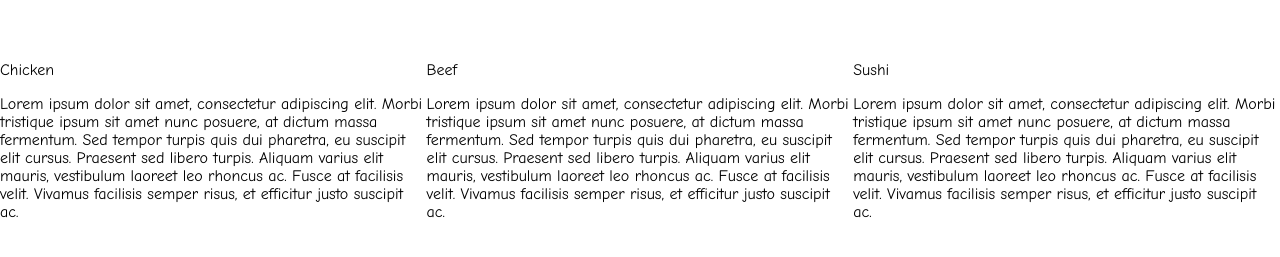
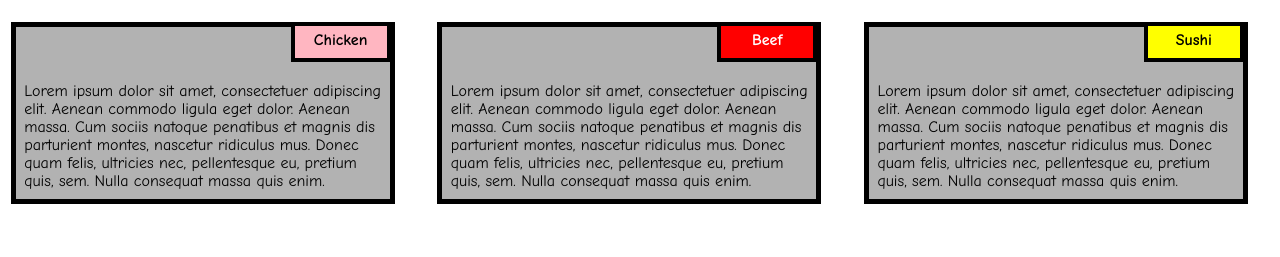
Before and after one commit to vamshi-0305/module-solutions, a plain HTML site: page module 2 solution/index.html in a window 1280 px wide. Shown: the part 95-352 px from the top of the page. Drawn offline with Linux system fonts and the light colour scheme.

Commit message:
Update index.html

```diff
--- a/module 2 solution/index.html
+++ b/module 2 solution/index.html
@@ -1,46 +1,37 @@
 <!DOCTYPE html>
 <html>
-  <head>
-   	<meta charset="utf-8">
+<head>
 
-	  <meta name="viewport" content="width=device-width, initial-scale=1">
+<title>Responsive Layout</title>
+<meta name="viewport" content="width=device-width, initial-scale=1">
+<link rel="stylesheet" type="text/css" href="style.css">
 
-	  <link rel="stylesheet" type="text/css" href="style.css">
-	  <title>Module 2 Solution</title>
 </head>
 <body>
-	<h1>Our Menu</h1>
-	<div class="row">
-	<div class="container col-lg-4 col-md-6 col-sm-12">
-		<section>
-		  <div id="chicken">
-			   Chicken
-		  </div>
-		  <p>
-			   Lorem ipsum dolor sit amet, consectetur adipiscing elit. Morbi tristique ipsum sit amet nunc posuere, at dictum massa fermentum. Sed tempor turpis quis dui pharetra, eu suscipit elit cursus. Praesent sed libero turpis. Aliquam varius elit mauris, vestibulum laoreet leo rhoncus ac. Fusce at facilisis velit. Vivamus facilisis semper risus, et efficitur justo suscipit ac.
-		  </p>
-		</section>
-	</div>
-	<div class="container col-lg-4 col-md-6 col-sm-12">
-		<section>
-		<div id="beef">
-			Beef
-		</div>
-		<p>
-			Lorem ipsum dolor sit amet, consectetur adipiscing elit. Morbi tristique ipsum sit amet nunc posuere, at dictum massa fermentum. Sed tempor turpis quis dui pharetra, eu suscipit elit cursus. Praesent sed libero turpis. Aliquam varius elit mauris, vestibulum laoreet leo rhoncus ac. Fusce at facilisis velit. Vivamus facilisis semper risus, et efficitur justo suscipit ac.
-		</p>
-		</section>
-	</div>
-	<div class="container col-lg-4 col-md-12 col-sm-12">
-		<section>
-		<div id="sushi">
-			Sushi
-		</div>
-		<p>
-			Lorem ipsum dolor sit amet, consectetur adipiscing elit. Morbi tristique ipsum sit amet nunc posuere, at dictum massa fermentum. Sed tempor turpis quis dui pharetra, eu suscipit elit cursus. Praesent sed libero turpis. Aliquam varius elit mauris, vestibulum laoreet leo rhoncus ac. Fusce at facilisis velit. Vivamus facilisis semper risus, et efficitur justo suscipit ac.
-		</p>
-		</section>
-	</div>
-	</div>
+<h1>Our Menu</h1>
+
+
+
+  <div class="col-lg-4 col-md-6 col-sm-12">
+  	<div class="box">
+  		<p class="content-name name1">Chicken</p>
+  		<p class="content">Lorem ipsum dolor sit amet, consectetuer adipiscing elit. Aenean commodo ligula eget dolor. Aenean massa. Cum sociis natoque penatibus et magnis dis parturient montes, nascetur ridiculus mus. Donec quam felis, ultricies nec, pellentesque eu, pretium quis, sem. Nulla consequat massa quis enim.</p>
+  	</div>
+  </div>
+
+  <div class="col-lg-4 col-md-6 col-sm-12">
+  	<div class="box">
+   		<p class="content-name name2">Beef</p>
+   		<p class="content">Lorem ipsum dolor sit amet, consectetuer adipiscing elit. Aenean commodo ligula eget dolor. Aenean massa. Cum sociis natoque penatibus et magnis dis parturient montes, nascetur ridiculus mus. Donec quam felis, ultricies nec, pellentesque eu, pretium quis, sem. Nulla consequat massa quis enim.</p>
+  	</div>
+  </div>
+
+  <div class="col-lg-4 col-md-12 col-sm-12">
+  	<div class="box">
+  		<p class="content-name name3">Sushi</p>
+  		<p class="content">Lorem ipsum dolor sit amet, consectetuer adipiscing elit. Aenean commodo ligula eget dolor. Aenean massa. Cum sociis natoque penatibus et magnis dis parturient montes, nascetur ridiculus mus. Donec quam felis, ultricies nec, pellentesque eu, pretium quis, sem. Nulla consequat massa quis enim.</p>
+  	</div>
+  </div>
+
 </body>
 </html>
```
